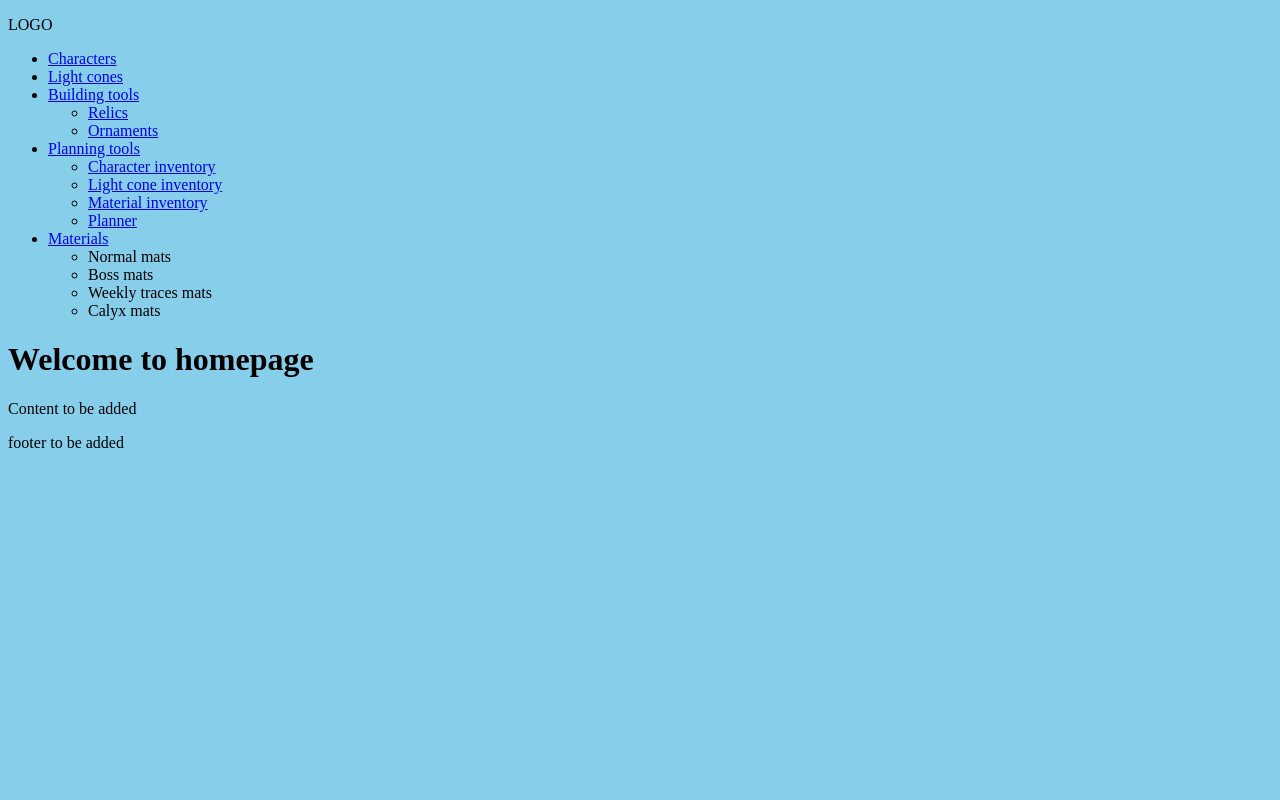
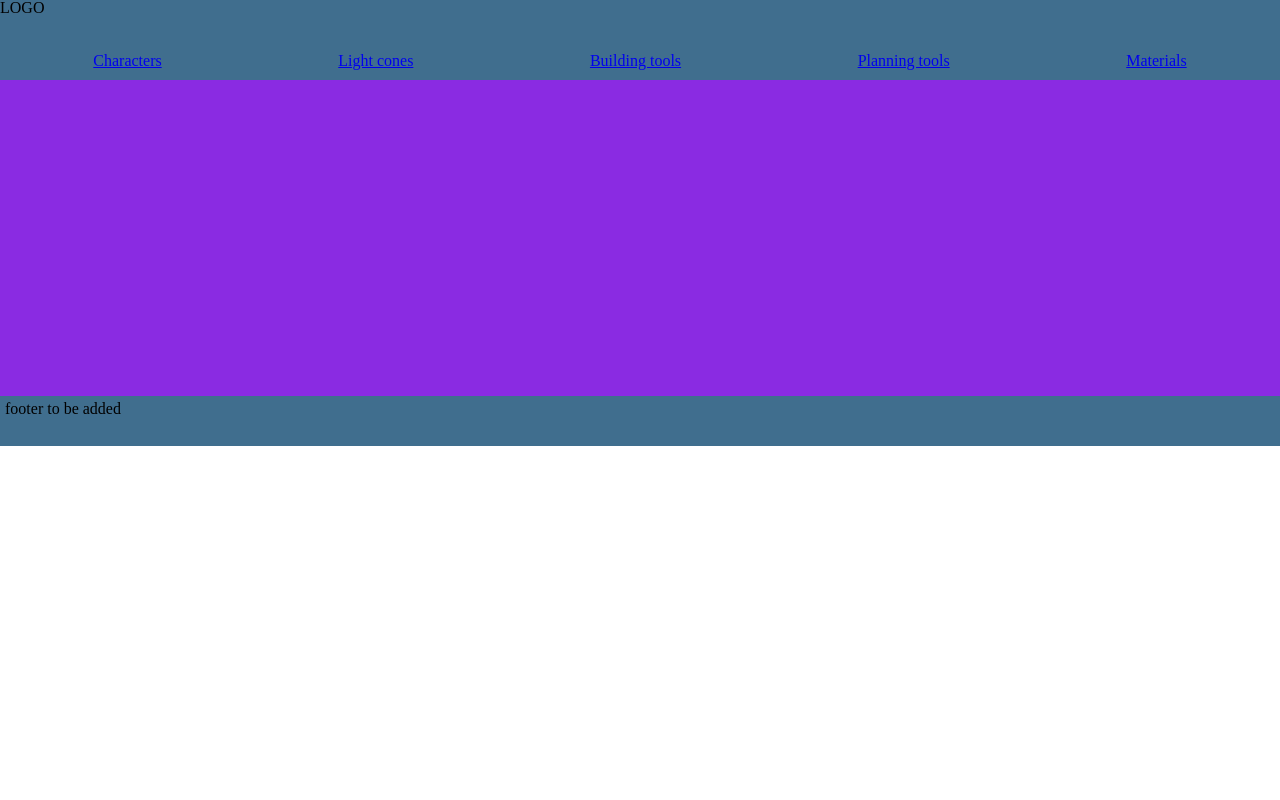
Before and after one commit to fledgless/Symfony-HSR, a Symfony app: template templates/home/index.html.twig in a window 1280 px wide. Run offline with Twig, Linux system fonts and the light colour scheme; the template is opened without the code that fills it, so the values that code supplies are empty; style sheets or scripts are compiled from the project's sources; some libraries are stand-ins or nearby versions.

Commit message:
basic style: need to find colours + fonts, skeleton for nav but it was merely an attempt for the sub nav, add more style and make it look cleaner

```diff
--- a/assets/styles/app.css
+++ b/assets/styles/app.css
@@ -1,3 +1,193 @@
+/* reset css */
+/* http://meyerweb.com/eric/tools/css/reset/
+   v2.0 | 20110126
+   License: none (public domain)
+*/
+
+html,
+body,
+div,
+span,
+applet,
+object,
+iframe,
+h1,
+h2,
+h3,
+h4,
+h5,
+h6,
+p,
+blockquote,
+pre,
+a,
+abbr,
+acronym,
+address,
+big,
+cite,
+code,
+del,
+dfn,
+em,
+img,
+ins,
+kbd,
+q,
+s,
+samp,
+small,
+strike,
+strong,
+sub,
+sup,
+tt,
+var,
+b,
+u,
+i,
+center,
+dl,
+dt,
+dd,
+ol,
+ul,
+li,
+fieldset,
+form,
+label,
+legend,
+table,
+caption,
+tbody,
+tfoot,
+thead,
+tr,
+th,
+td,
+article,
+aside,
+canvas,
+details,
+embed,
+figure,
+figcaption,
+footer,
+header,
+hgroup,
+menu,
+nav,
+output,
+ruby,
+section,
+summary,
+time,
+mark,
+audio,
+video {
+  margin: 0;
+  padding: 0;
+  border: 0;
+  font-size: 100%;
+  font: inherit;
+  vertical-align: baseline;
+}
+/* HTML5 display-role reset for older browsers */
+article,
+aside,
+details,
+figcaption,
+figure,
+footer,
+header,
+hgroup,
+menu,
+nav,
+section {
+  display: block;
+}
 body {
-    background-color: skyblue;
+  line-height: 1;
 }
+ol,
+ul {
+  list-style: none;
+}
+blockquote,
+q {
+  quotes: none;
+}
+blockquote:before,
+blockquote:after,
+q:before,
+q:after {
+  content: "";
+  content: none;
+}
+table {
+  border-collapse: collapse;
+  border-spacing: 0;
+}
+
+:root {
+    --vh: 1vh;
+}
+
+
+body {
+    padding: 0;
+    margin: 0;
+    min-height: 100vh;
+    min-height: calc(var(--vh, 1vh) * 100);
+}
+
+header nav, main, footer {
+    padding: 5px;
+}
+
+main {
+    background-color: blueviolet;
+}
+
+#container {
+    display: grid;
+    min-height: 100vh
+}
+
+header {
+    position: fixed;
+    width: 100%;
+    height: 10vh;
+    background-color: #406E8E;
+}
+
+footer {
+    bottom: 0;
+    width: 100%;
+    height: 5vh;
+    background-color: #406E8E;
+}
+
+
+
+
+header nav {
+    display: flex;
+    justify-content: center;
+    height: 100%;
+    align-items: center;
+}
+
+header nav .main-nav {
+    flex-grow: 1;
+    display: flex;
+    justify-content: space-around;
+}
+
+header nav .main-nav .main-nav-link .sub-nav {
+    display: none;
+}
+
+header nav .main-nav .main-nav-link:hover .sub-nav {
+    display: block;
+}
--- a/templates/base.html.twig
+++ b/templates/base.html.twig
@@ -11,7 +11,6 @@
 
         {% block javascripts %}
             {{ encore_entry_script_tags('app') }}
-            {% block importmap %}{{ importmap('app') }}{% endblock %}
         {% endblock %}
     </head>
     <body>
--- a/templates/parts/header.html.twig
+++ b/templates/parts/header.html.twig
@@ -1,7 +1,7 @@
 <header>
     <p>LOGO</p>
     <nav>
-        <ul>
+        <ul class="main-nav">
             <li class="main-nav-link"><a href="/characters">Characters</a></li>
             <li class="main-nav-link"><a href="/light-cones">Light cones</a></li>
             <li class="main-nav-link"><a href="#">Building tools</a>
```
